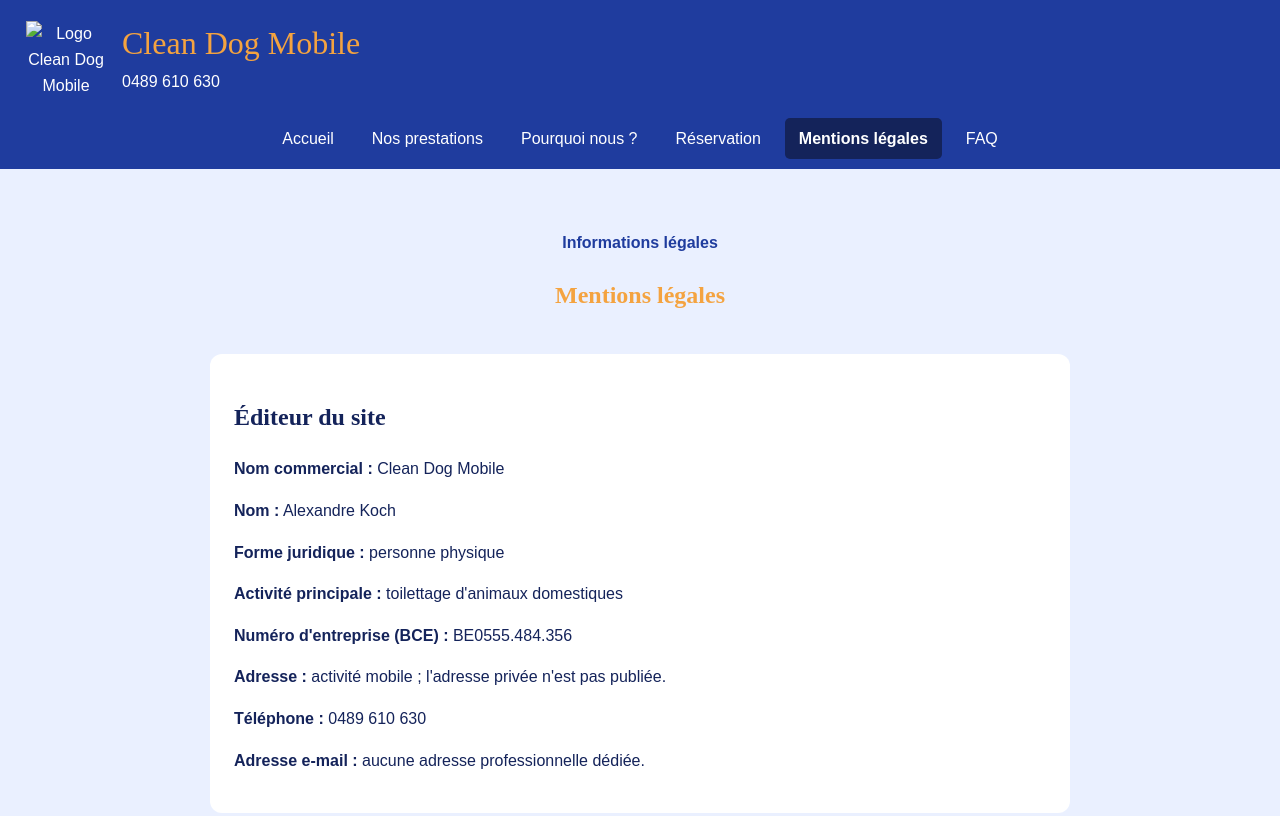
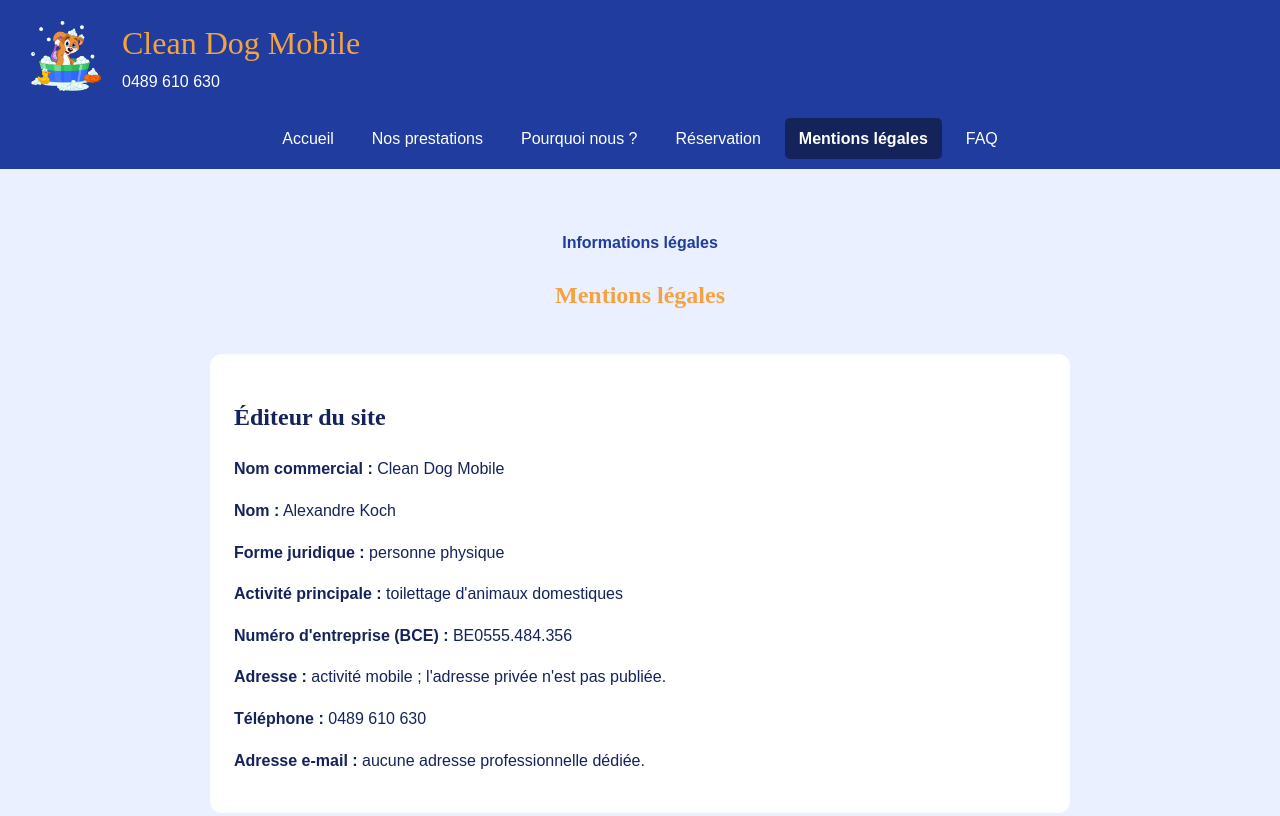
Before and after one commit to Emelyne-VanDerBracht/Clean-Dog-Site, a plain HTML site: page mentions.html in a window 1280 px wide. Shown: the top 816 px of the page. Drawn offline with Linux system fonts and the light colour scheme.

Commit message:
Add files via upload

```diff
--- a/mentions.html
+++ b/mentions.html
@@ -13,7 +13,7 @@
 
 <header>
     <div class="entete-identite">
-        <img class="logo" src="IMG/favicon.png" alt="Logo Clean Dog Mobile">
+        <img class="logo" src="image/logo-transparent.png" alt="Logo Clean Dog Mobile">
 
         <div class="entete-texte">
             <p class="site-titre">Clean Dog Mobile</p>
```
